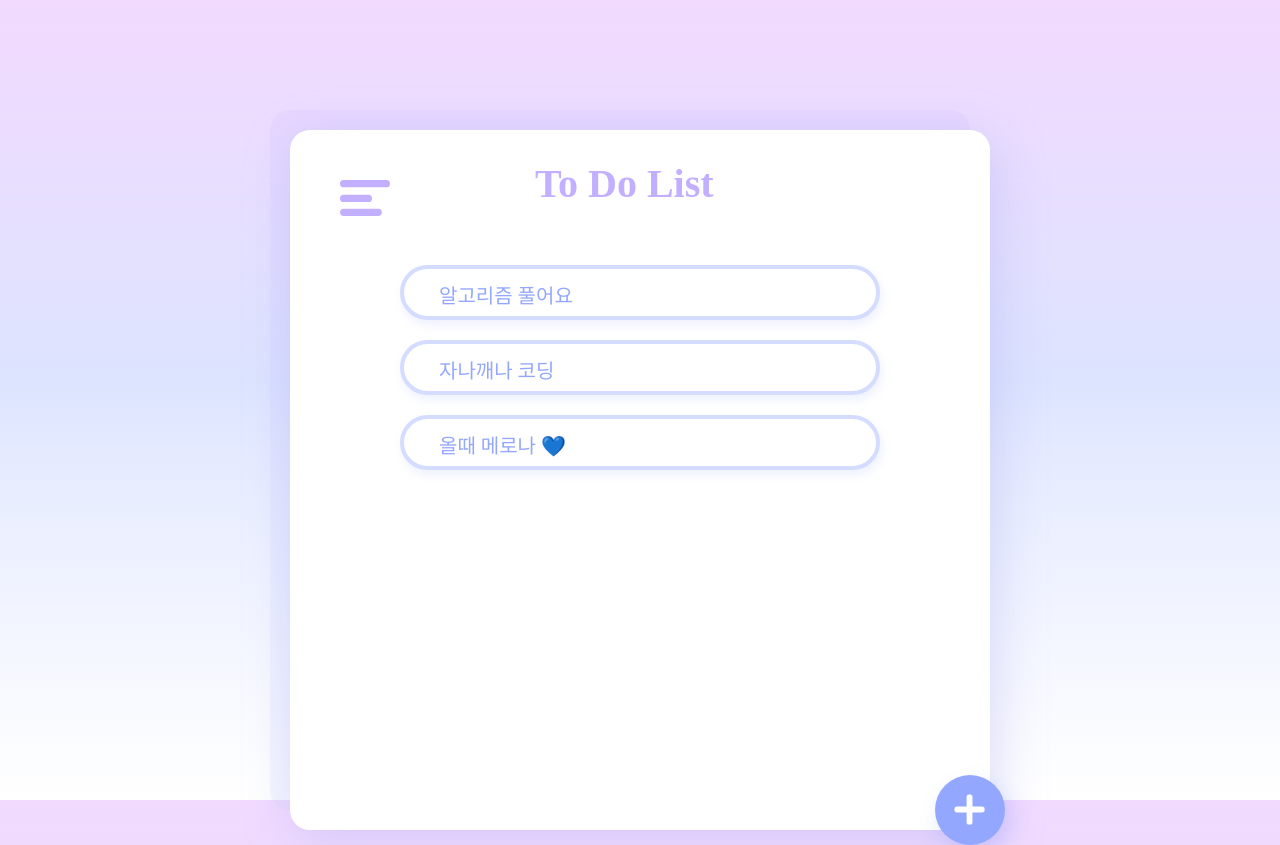
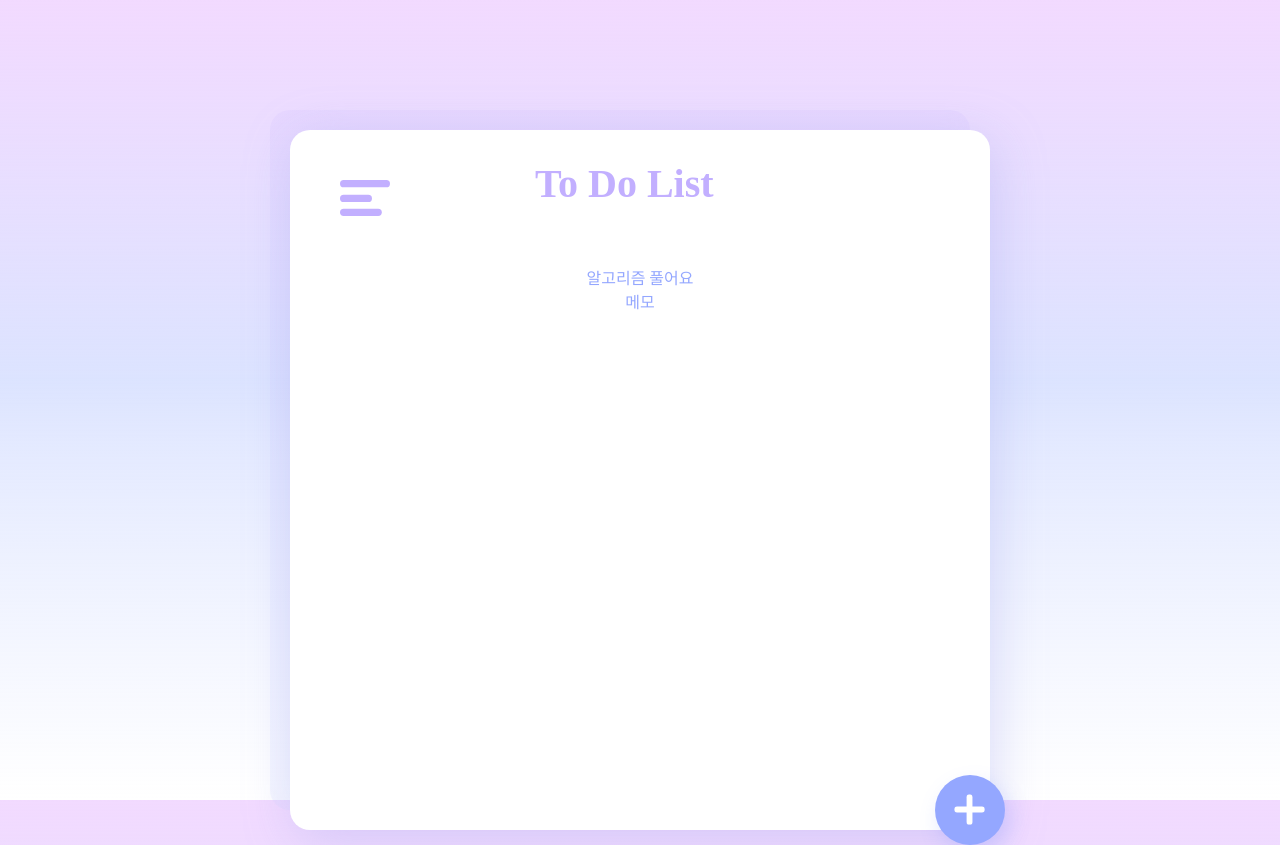
Before and after one commit to ReturnReason/To-Do-List, a React (Create React App) app: page / in a window 1280 px wide. Both pictures are taken after a click on the element "알고리즘 풀어요". Built offline with nearby package versions, Linux system fonts and the light colour scheme; a web font is replaced by a local one.

Commit message:
Add 투두 클릭시 디테일 페이지

```diff
--- a/src/App.js
+++ b/src/App.js
@@ -106,6 +106,7 @@ const GlobalStyle = createGlobalStyle`
     background: linear-gradient(#f2daff, 25%, #b4c4ff77, 70%, #a9c0ff00);
     width: 100%;
     height: 100vh;
+    color : #94a7ff;
   }
 
 `;
--- /dev/null
+++ b/src/components/DetailTodo.js
@@ -0,0 +1,36 @@
+import styled from 'styled-components';
+
+function Detailtodo({ todos, selectedTodoId }) {
+  const currentTodo = todos.find((todo) => {
+    return todo.id === selectedTodoId;
+  });
+
+  console.log(currentTodo);
+
+  return (
+    <TodoDetailContainer>
+      <div>{currentTodo.task}</div>
+      <p>{currentTodo.memo}</p>
+    </TodoDetailContainer>
+  );
+}
+
+const TodoDetailContainer = styled.div`
+  display: flex;
+  justify-content: center;
+  align-items: center;
+  flex-direction: column;
+
+  h2 {
+    color: #aebdff;
+    margin-top: 50px;
+  }
+
+  .memo {
+    height: 200px;
+    border-radius: 20px;
+    resize: none;
+  }
+`;
+
+export default Detailtodo;
--- a/src/components/TodoList.js
+++ b/src/components/TodoList.js
@@ -1,7 +1,12 @@
+import { useState } from 'react';
 import styled from 'styled-components';
 import { DELETE_TODO } from '../App';
+import Detailtodo from './DetailTodo';
 
 const TodoList = ({ todos, dispatch }) => {
+  const [showDetailTodo, setShowDetailTodo] = useState(false);
+  const [selectedTodoId, setselectedTodoId] = useState('');
+
   const deleteTodo = (todo) => () => {
     dispatch({
       type: DELETE_TODO,
@@ -9,26 +14,40 @@ const TodoList = ({ todos, dispatch }) => {
     });
   };
 
+  const openDetailTodo = (todo) => (e) => {
+    if (e.target.tagName === 'IMG') return;
+    setShowDetailTodo(true);
+    setselectedTodoId(todo.id);
+  };
+
   return (
     <>
       <TodoListContainer>
         {todos &&
+          !showDetailTodo &&
           Array(todos.length)
             .fill()
             .map((todo, i, arr) => {
               return (
-                <TodoItem key={`${i}번째 to do 아이템`}>
+                <TodoItem
+                  onClick={openDetailTodo(todos[i])}
+                  key={`${i}번째 to do 아이템`}
+                >
                   <Title>{todos[i].task}</Title>
                   <DeleteButtonContainer
                     onClick={deleteTodo(todos[i])}
                     role="button"
-                    className="deleteBtn"
+                    dataName="delete"
                   >
                     <RecycleIcon src="recycle_bin.svg"></RecycleIcon>
                   </DeleteButtonContainer>
                 </TodoItem>
               );
             })}
+
+        {showDetailTodo && (
+          <Detailtodo todos={todos} selectedTodoId={selectedTodoId} />
+        )}
       </TodoListContainer>
     </>
   );
```
Also changed, not shown: styles/Button.js (added).
